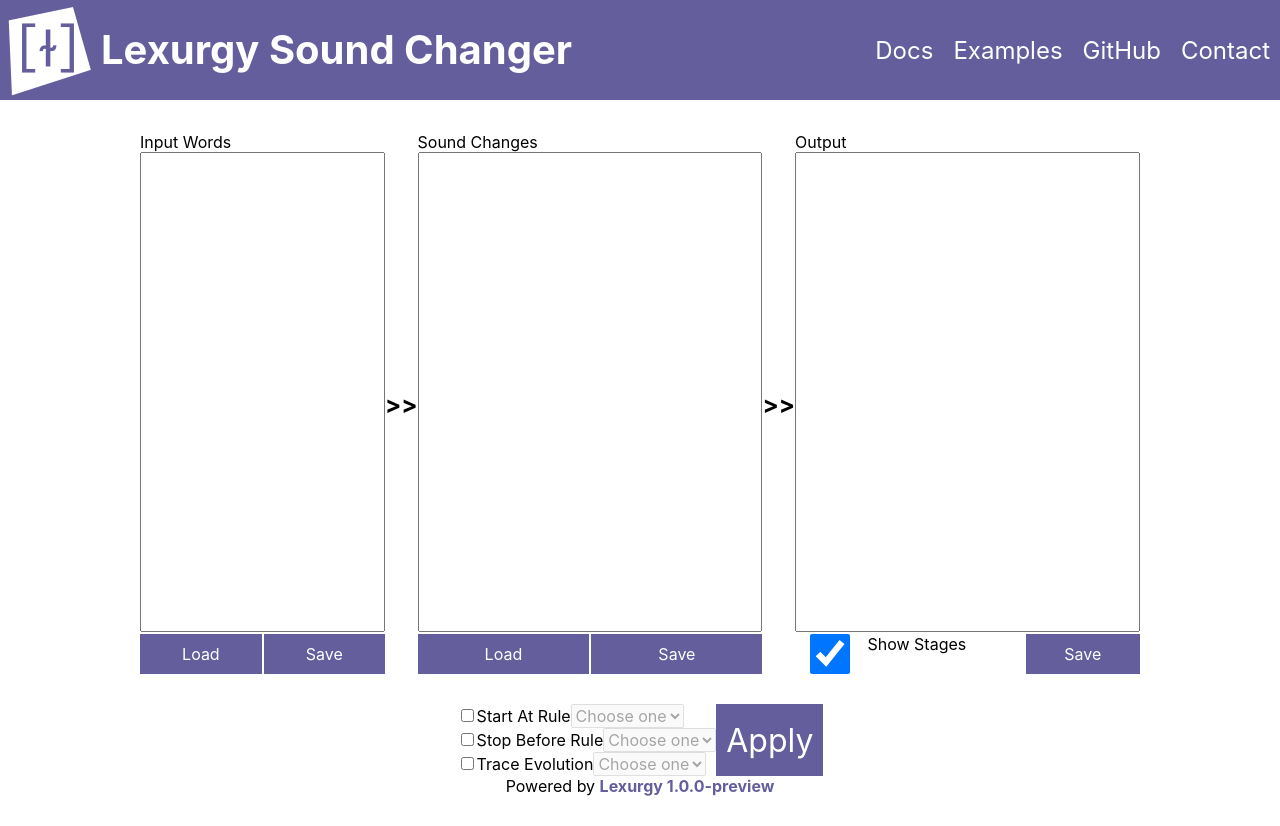
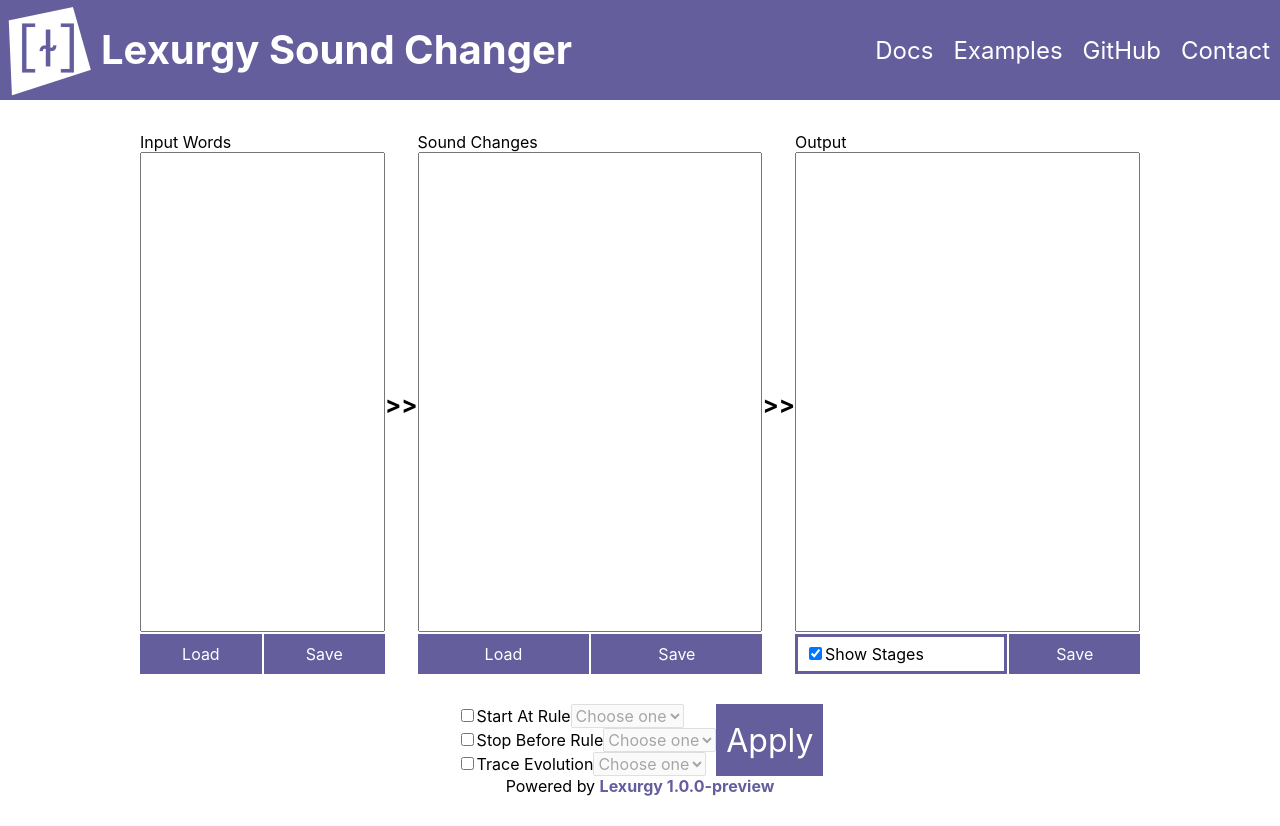
Before and after one commit to def-gthill/lexurgy-web, a Next.js app: page /sc in a window 1280 px wide. Built offline with nearby package versions, Linux system fonts and the light colour scheme.

Commit message:
Add box around "Show Stages"

```diff
--- a/components/sc.js
+++ b/components/sc.js
@@ -67,6 +67,7 @@
             wrap={this.state.runResult.error}
             styles={`${styles.stackedEditor} ${styles.outputContainer}`}
           >
+            <div className={styles.showStages}>
               <input
                 id="showStages"
                 type="checkbox"
@@ -74,6 +75,7 @@
                 onChange={this.setOutputArrows}
               />
               <label htmlFor="showStages">Show Stages</label>
+            </div>
           </Editor>
         </div>
         <div className={styles.controls}>
--- a/styles/Editor.module.css
+++ b/styles/Editor.module.css
@@ -19,7 +19,7 @@
 
 .buttonContainer {
   display: flex;
-  align-items: stretch;
+  align-items: center;
   gap: 2px;
 }
 
--- a/styles/SC.module.css
+++ b/styles/SC.module.css
@@ -36,6 +36,13 @@
 
 .outputContainer {
   flex: 1 0 200px;
+}
+
+.showStages {
+  border-color: #645E9D;
+  border-style: solid;
+  border-width: 3px;
+  padding: 7px;
 }
 
 .controls {
```
Lines whose indentation alone changed are shown as unchanged.
